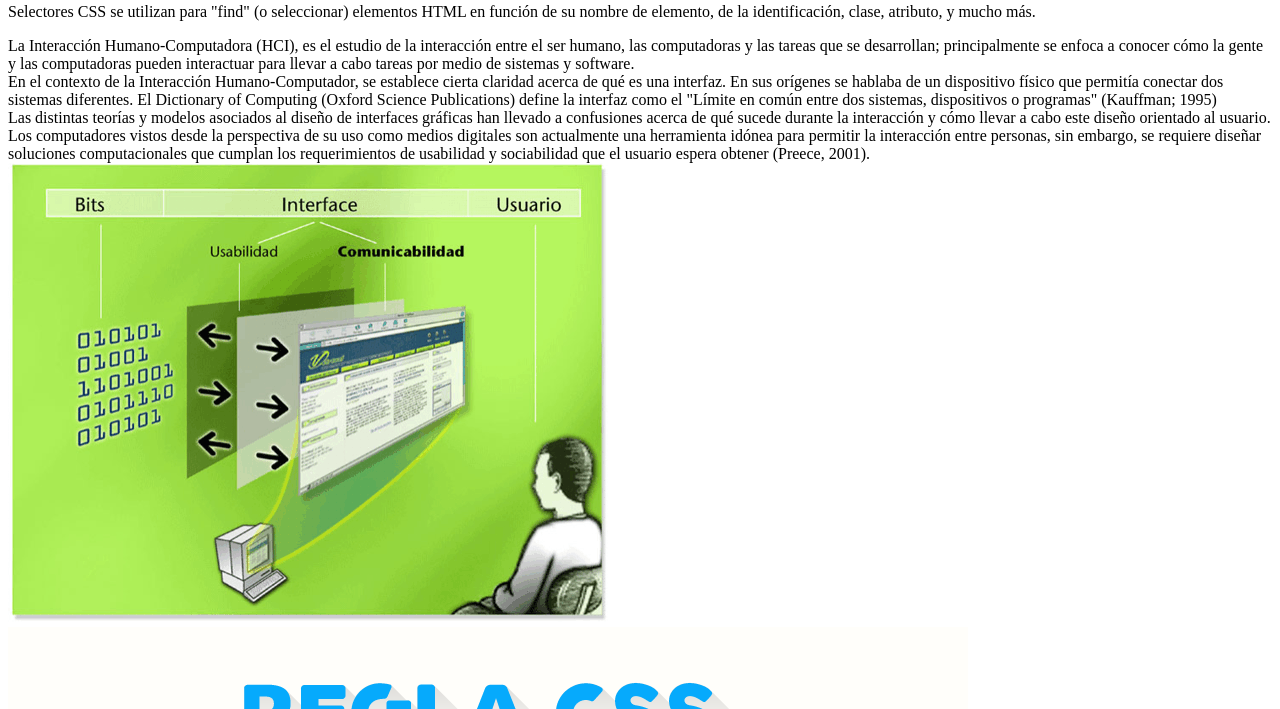
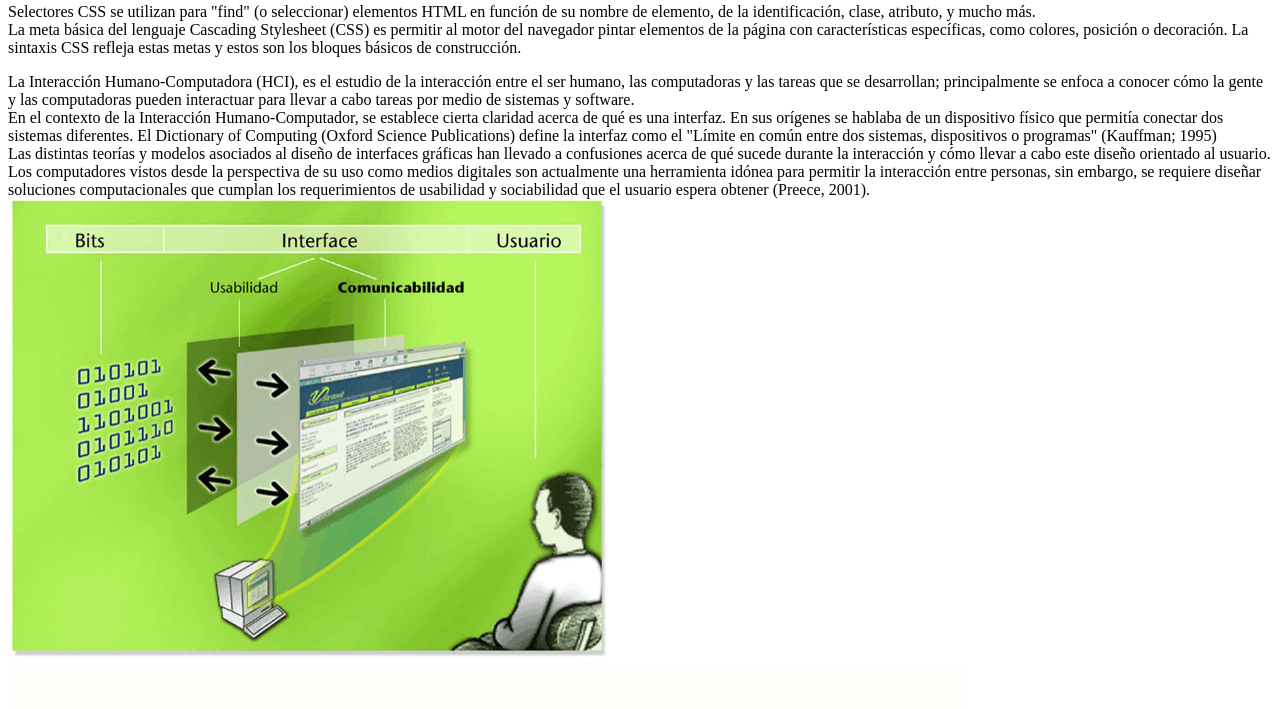
Before and after one commit to jcmonsalvev/DSW-JuanMonsalve, a plain HTML site: page Fase_2/desing.html in a window 1280 px wide. Shown: the part 391-1100 px from the top of the page. Drawn offline with Linux system fonts and the light colour scheme.

Commit message:
actualizacion

```diff
--- a/Fase_2/desing.html
+++ b/Fase_2/desing.html
@@ -39,7 +39,7 @@
     </section>
     <article>
         <h3>Sintaxis y selectores CSS,Interaccion humano ordenador.</h3>
-        <p>Selectores CSS se utilizan para "find" (o seleccionar) elementos HTML en función de su nombre de elemento, de la identificación, clase, atributo, y mucho más.</p>
+        <p>Selectores CSS se utilizan para "find" (o seleccionar) elementos HTML en función de su nombre de elemento, de la identificación, clase, atributo, y mucho más. <br> La meta básica del lenguaje Cascading Stylesheet (CSS) es permitir al motor del navegador pintar elementos de la página con características específicas, como colores, posición o decoración. La sintaxis CSS refleja estas metas y estos son los bloques básicos de construcción.</p>
         <p>La Interacción Humano-Computadora (HCI), es el estudio de la interacción entre el ser humano, las computadoras y las tareas que se desarrollan; principalmente se enfoca a conocer cómo la gente y las computadoras pueden interactuar para llevar a cabo tareas por medio de sistemas y software. <br>En el contexto de la Interacción Humano-Computador, se establece cierta claridad acerca de qué es una interfaz. En sus orígenes se hablaba de un dispositivo físico que permitía conectar dos sistemas diferentes. El Dictionary of Computing (Oxford Science Publications) define la interfaz como el "Límite en común entre dos sistemas, dispositivos o programas" (Kauffman; 1995) <br> Las distintas teorías y modelos asociados al diseño de interfaces gráficas han llevado a confusiones acerca de qué sucede durante la interacción y cómo llevar a cabo este diseño orientado al usuario.
  <br> Los computadores vistos desde la perspectiva de su uso como medios digitales son actualmente una herramienta idónea para permitir la interacción entre personas, sin embargo, se requiere diseñar soluciones computacionales que cumplan los requerimientos de usabilidad y sociabilidad que el usuario espera obtener (Preece, 2001).
         <br>
```
